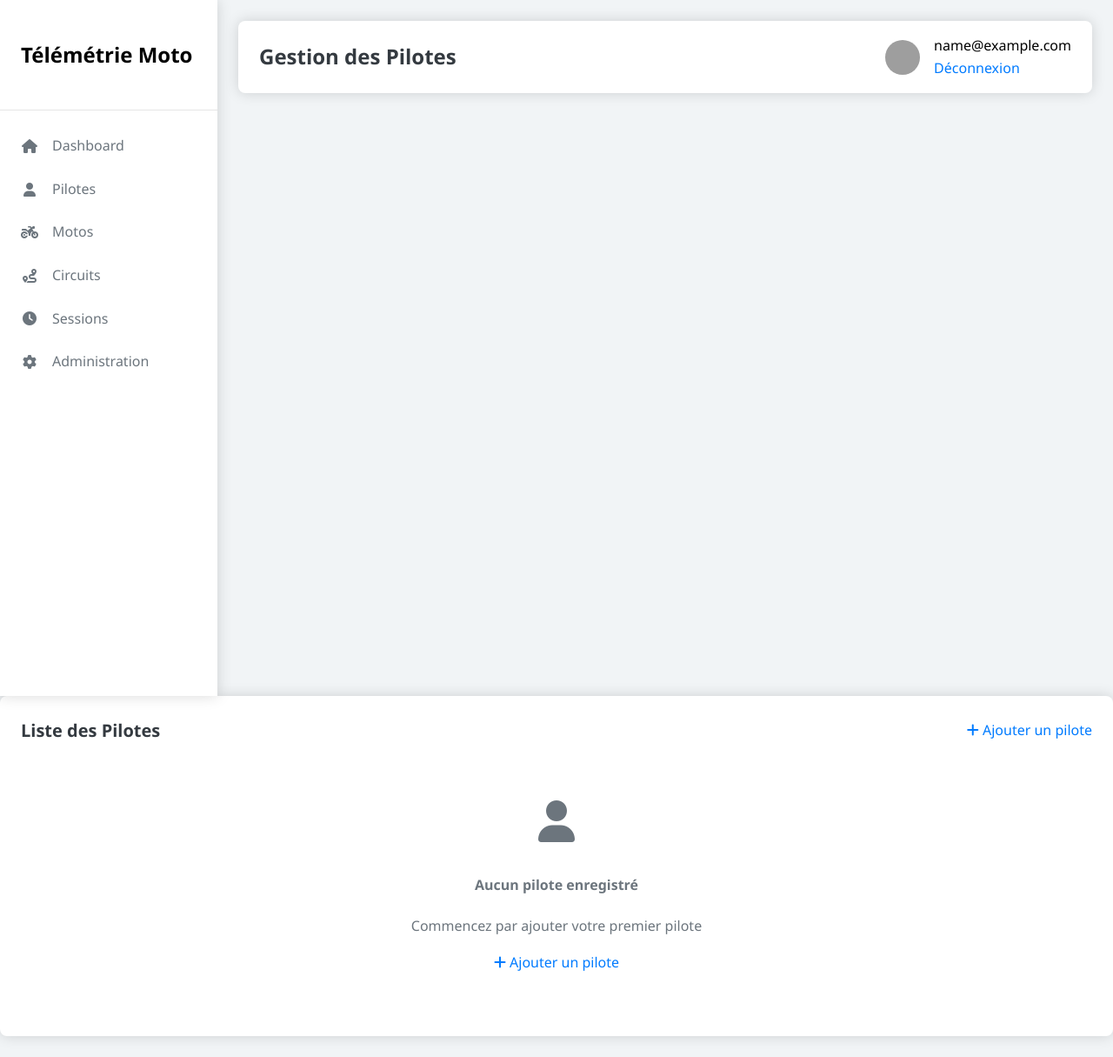
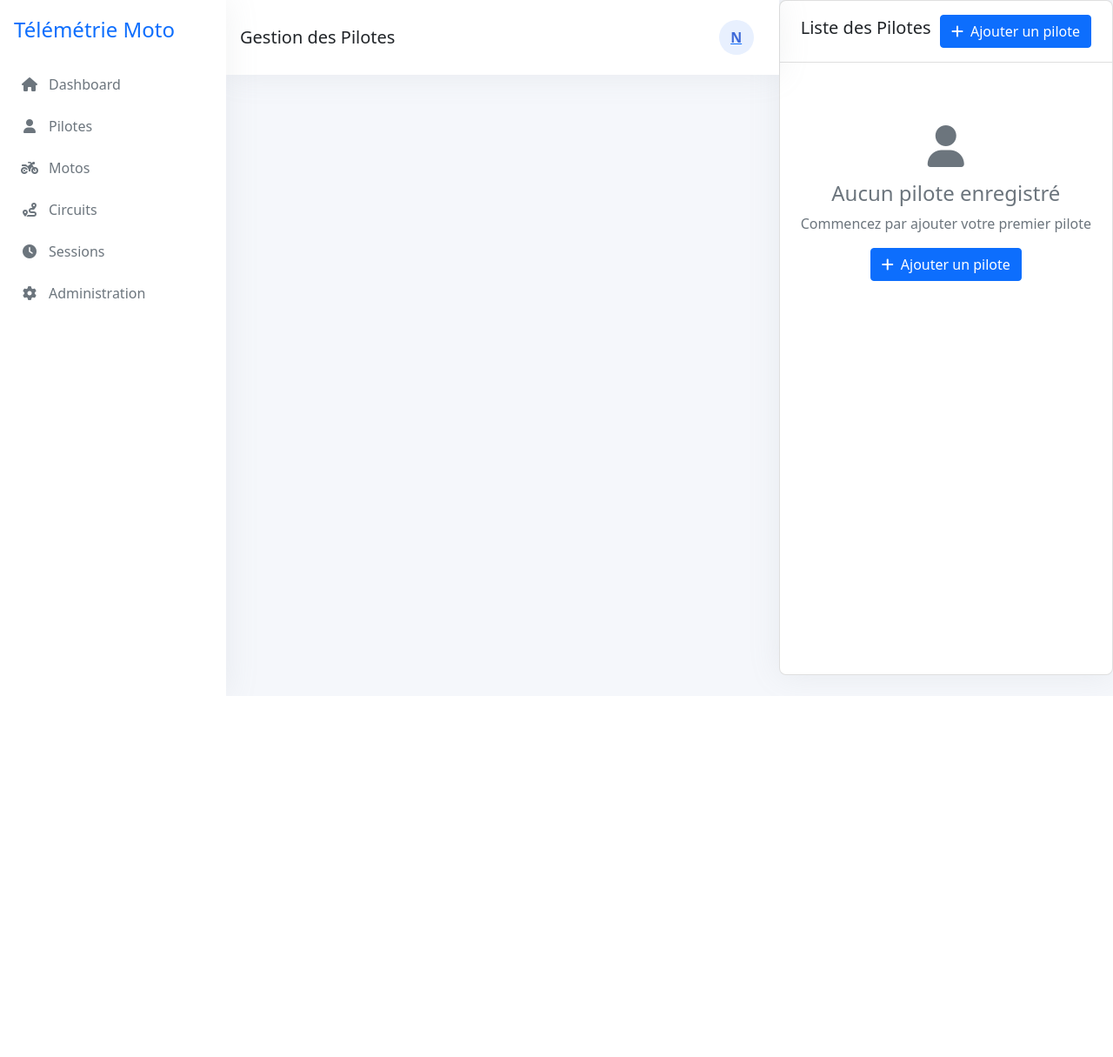
Before and after one commit to payblis/telemetry_app, a PHP site: page /pilotes/index.php in a window 1280 px wide. Shown: the whole page at 87% size. After the commit the page ends 800 px from the top, so only its background shows below. Run offline with PHP 8.4, Linux system fonts and the light colour scheme; the visitor is signed in with stand-in values (Sample User, id 1); data that the repository does not hold is empty; grey boxes are pictures that could not be loaded.

Commit message:
Update header.php

```diff
--- a/includes/header.php
+++ b/includes/header.php
@@ -10,162 +10,184 @@
 <head>
     <meta charset="UTF-8">
     <meta name="viewport" content="width=device-width, initial-scale=1.0">
-    <title>Télémétrie Moto - Back Office</title>
+    <title><?php echo isset($page_title) ? $page_title . ' - ' : ''; ?>Télémétrie Moto</title>
     <link rel="stylesheet" href="https://cdnjs.cloudflare.com/ajax/libs/font-awesome/6.0.0/css/all.min.css">
-    <link rel="stylesheet" href="../assets/css/style.css">
+    <link href="https://cdn.jsdelivr.net/npm/bootstrap@5.1.3/dist/css/bootstrap.min.css" rel="stylesheet">
     <style>
         :root {
             --primary: #3f6ad8;
+            --primary-light: #e8f0fe;
             --secondary: #6c757d;
-            --success: #3ac47d;
-            --info: #16aaff;
-            --warning: #f7b924;
-            --danger: #d92550;
-            --light: #f8f9fa;
-            --dark: #343a40;
+            --success: #2e7d32;
+            --danger: #d32f2f;
+            --warning: #ed6c02;
+            --info: #0288d1;
         }
 
         body {
-            font-family: 'Segoe UI', Tahoma, Geneva, Verdana, sans-serif;
-            background-color: #f1f4f6;
-            margin: 0;
-            padding: 0;
+            min-height: 100vh;
+            display: flex;
+            background-color: #f5f7fb;
         }
 
-        .app-container {
-            display: flex;
-            min-height: 100vh;
+        .sidebar {
+            width: 260px;
+            background-color: #fff;
+            box-shadow: 0 0 35px 0 rgba(154, 161, 171, 0.15);
+            position: fixed;
+            top: 0;
+            left: 0;
+            height: 100vh;
+            z-index: 1000;
+            padding-top: 20px;
         }
 
-        /* Sidebar */
-        .sidebar {
-            width: 250px;
-            background: #fff;
-            box-shadow: 0 0 1rem rgba(0,0,0,.15);
-            position: fixed;
-            height: 100vh;
-            z-index: 1000;
+        .main-content {
+            flex: 1;
+            margin-left: 260px;
+            min-height: 100vh;
+            display: flex;
+            flex-direction: column;
         }
 
-        .sidebar-header {
-            padding: 1.5rem;
-            border-bottom: 1px solid rgba(0,0,0,.1);
+        .top-bar {
+            background-color: #fff;
+            padding: 1rem;
+            box-shadow: 0 0 35px 0 rgba(154, 161, 171, 0.15);
+            position: sticky;
+            top: 0;
+            z-index: 100;
         }
 
-        .sidebar-menu {
-            padding: 1rem 0;
+        .content-wrapper {
+            flex: 1;
+            padding: 1.5rem;
+            overflow-y: auto;
         }
 
-        .sidebar-menu-item {
-            padding: .75rem 1.5rem;
-            display: flex;
-            align-items: center;
-            color: #6c757d;
-            text-decoration: none;
-            transition: all .2s;
+        .card {
+            background-color: #fff;
+            border-radius: 0.5rem;
+            box-shadow: 0 0 35px 0 rgba(154, 161, 171, 0.15);
+            margin-bottom: 1.5rem;
         }
 
-        .sidebar-menu-item:hover {
-            background: rgba(63,106,216,.1);
-            color: var(--primary);
+        .card-header {
+            background-color: transparent;
+            border-bottom: 1px solid rgba(0, 0, 0, 0.125);
+            padding: 1rem 1.5rem;
+            display: flex;
+            justify-content: space-between;
+            align-items: center;
         }
 
-        .sidebar-menu-item i {
-            margin-right: 1rem;
-            width: 20px;
-            text-align: center;
-        }
-
-        /* Main Content */
-        .main-content {
-            flex: 1;
-            margin-left: 250px;
+        .card-body {
             padding: 1.5rem;
         }
 
-        /* Top Bar */
-        .top-bar {
-            background: #fff;
-            padding: 1rem 1.5rem;
-            border-radius: .5rem;
-            margin-bottom: 1.5rem;
+        .nav-link {
+            color: #6c757d;
+            padding: 0.75rem 1.5rem;
             display: flex;
-            justify-content: space-between;
             align-items: center;
-            box-shadow: 0 0 1rem rgba(0,0,0,.15);
+            gap: 0.75rem;
+            transition: all 0.2s;
         }
 
-        .page-title {
-            margin: 0;
-            font-size: 1.5rem;
-            color: var(--dark);
+        .nav-link:hover, .nav-link.active {
+            color: var(--primary);
+            background-color: var(--primary-light);
+        }
+
+        .nav-link i {
+            width: 20px;
+            text-align: center;
         }
 
         .user-menu {
             display: flex;
             align-items: center;
+            gap: 1rem;
         }
 
-        .user-menu img {
+        .user-menu .dropdown-toggle::after {
+            display: none;
+        }
+
+        .avatar {
             width: 40px;
             height: 40px;
             border-radius: 50%;
-            margin-right: 1rem;
+            background-color: var(--primary-light);
+            color: var(--primary);
+            display: flex;
+            align-items: center;
+            justify-content: center;
+            font-weight: 600;
         }
 
-        /* Cards */
-        .card {
-            background: #fff;
-            border-radius: .5rem;
-            box-shadow: 0 0 1rem rgba(0,0,0,.15);
-            padding: 1.5rem;
-            margin-bottom: 1.5rem;
+        .btn {
+            display: inline-flex;
+            align-items: center;
+            gap: 0.5rem;
         }
 
-        .card-header {
-            display: flex;
-            justify-content: space-between;
-            align-items: center;
-            margin-bottom: 1rem;
+        .table {
+            margin-bottom: 0;
         }
 
-        .card-title {
-            margin: 0;
-            font-size: 1.25rem;
-            color: var(--dark);
+        .table th {
+            font-weight: 600;
+            color: #6c757d;
+            border-top: none;
+        }
+
+        .alert {
+            border: none;
+            border-radius: 0.5rem;
+        }
+
+        @media (max-width: 768px) {
+            .sidebar {
+                width: 100%;
+                height: auto;
+                position: relative;
+            }
+
+            .main-content {
+                margin-left: 0;
+            }
         }
     </style>
 </head>
 <body>
-    <div class="app-container">
-        <!-- Sidebar -->
     <div class="sidebar">
-            <div class="sidebar-header">
-                <h2>Télémétrie Moto</h2>
+        <div class="px-3 mb-4">
+            <h4 class="text-primary">Télémétrie Moto</h4>
         </div>
-            <nav class="sidebar-menu">
-                <a href="../index.php" class="sidebar-menu-item">
+        <nav>
+            <a href="../index.php" class="nav-link">
                 <i class="fas fa-home"></i>
                 Dashboard
             </a>
-                <a href="../pilotes/" class="sidebar-menu-item">
+            <a href="../pilotes/index.php" class="nav-link">
                 <i class="fas fa-user"></i>
                 Pilotes
             </a>
-                <a href="../motos/" class="sidebar-menu-item">
+            <a href="../motos/index.php" class="nav-link">
                 <i class="fas fa-motorcycle"></i>
                 Motos
             </a>
-                <a href="../circuits/" class="sidebar-menu-item">
+            <a href="../circuits/index.php" class="nav-link">
                 <i class="fas fa-route"></i>
                 Circuits
             </a>
-                <a href="../sessions/" class="sidebar-menu-item">
+            <a href="../sessions/index.php" class="nav-link">
                 <i class="fas fa-clock"></i>
                 Sessions
             </a>
-                <?php if (isAdmin() || isExpert()): ?>
-                <a href="../admin/" class="sidebar-menu-item">
+            <?php if ($_SESSION['role'] === 'admin'): ?>
+            <a href="../admin/index.php" class="nav-link">
                 <i class="fas fa-cog"></i>
                 Administration
             </a>
@@ -173,20 +195,30 @@
         </nav>
     </div>
 
-        <!-- Main Content -->
     <div class="main-content">
-            <!-- Top Bar -->
         <div class="top-bar">
-                <h1 class="page-title"><?php echo $page_title ?? 'Dashboard'; ?></h1>
+            <div class="d-flex justify-content-between align-items-center">
+                <h5 class="mb-0"><?php echo $page_title ?? 'Dashboard'; ?></h5>
                 <div class="user-menu">
-                    <img src="https://ui-avatars.com/api/?name=<?php echo urlencode($_SESSION['user_email']); ?>" alt="Avatar">
-                    <div>
-                        <div class="user-name"><?php echo htmlspecialchars($_SESSION['user_email']); ?></div>
-                        <a href="../logout.php" class="logout-link">Déconnexion</a>
+                    <div class="dropdown">
+                        <button class="btn btn-link dropdown-toggle" type="button" id="userDropdown" data-bs-toggle="dropdown" aria-expanded="false">
+                            <div class="avatar">
+                                <?php echo strtoupper(substr($_SESSION['email'], 0, 1)); ?>
+                            </div>
+                        </button>
+                        <ul class="dropdown-menu dropdown-menu-end" aria-labelledby="userDropdown">
+                            <li><a class="dropdown-item" href="../profile.php">Profil</a></li>
+                            <li><hr class="dropdown-divider"></li>
+                            <li><a class="dropdown-item" href="../logout.php">Déconnexion</a></li>
+                        </ul>
                     </div>
                 </div>
             </div>
         </div>
+
+        <div class="content-wrapper">
+            <!-- Le contenu de la page sera inséré ici -->
+        </div>
     </div>
 </body>
 </html>
```
Lines whose indentation alone changed are shown as unchanged.
